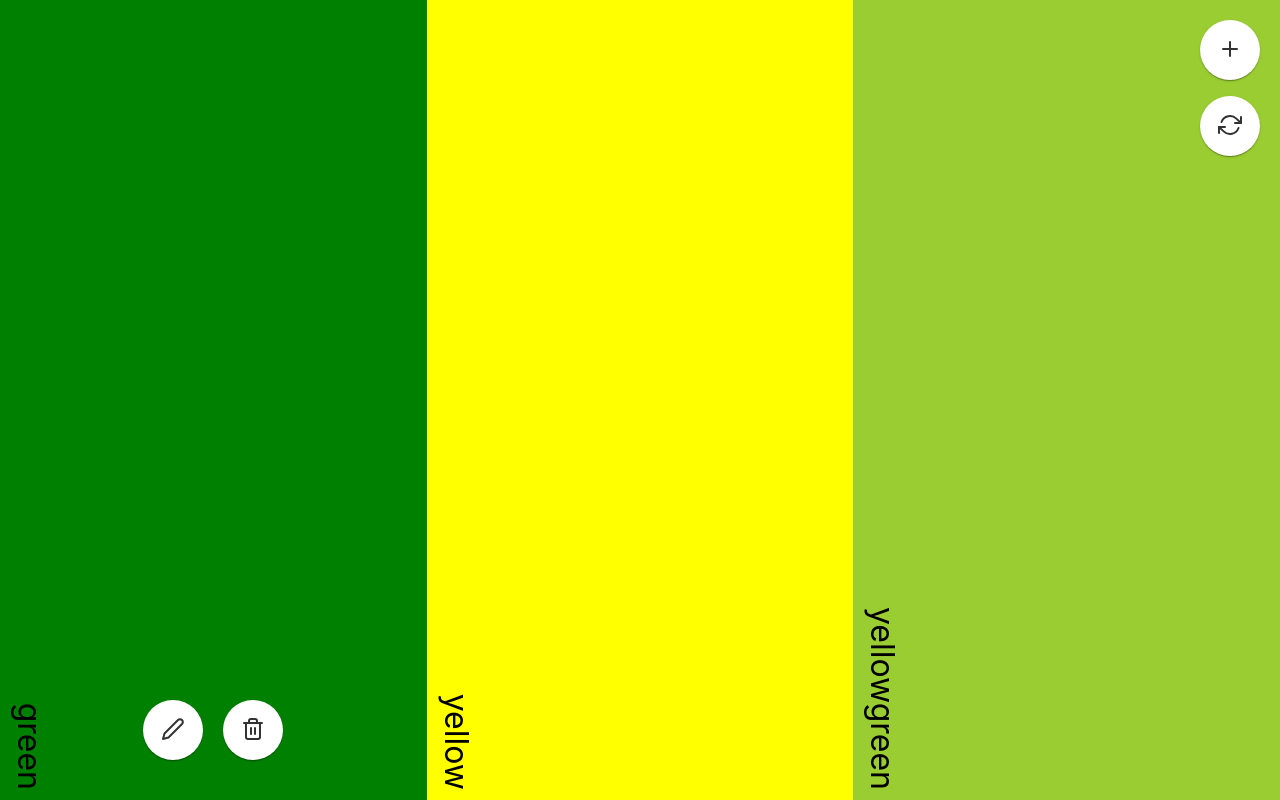
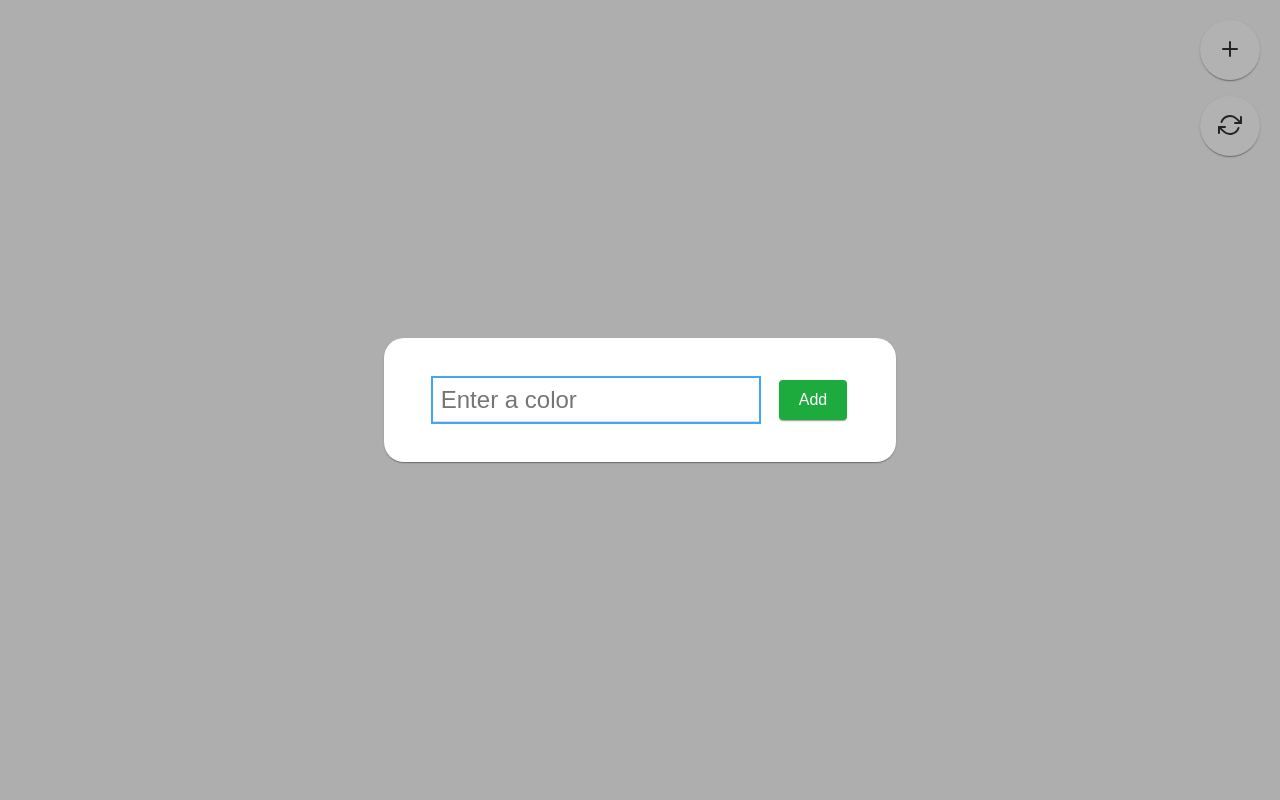
Before and after one commit to regs79/color-compare, a Next.js app: page / in a window 1280 px wide. Built offline with nearby package versions, Linux system fonts and the light colour scheme.

Commit message:
Added switch for Modal so content can differ. Show form by default if no color is selected.

```diff
--- a/components/AddForm.js
+++ b/components/Form.js
@@ -1,13 +1,13 @@
 import { useRef, useEffect } from 'react'
 import PropTypes from 'prop-types'
 import styled from 'styled-components'
-import { Plus } from 'react-feather'
 import Button from './Button'
 
-const AddForm = ({
+const Form = ({
   handleChange,
   handleSubmit,
   hasError,
+  label,
   isVisible,
   value,
 }) => {
@@ -23,7 +23,7 @@ const AddForm = ({
     <form>
       <InputWrap>
         <Input
-          id="new-color"
+          id="color"
           onChange={handleChange}
           placeholder="Enter a color"
           ref={inputRef}
@@ -32,8 +32,8 @@ const AddForm = ({
         <Button
           handleClick={handleSubmit}
           color="#1dab3e"
-          icon={<Plus />}
-          label="Add"
+          // icon={<Plus />}
+          label={label}
           textColor="#ffffff"
           variant="text"
         />
@@ -43,15 +43,16 @@ const AddForm = ({
   )
 }
 
-AddForm.propTypes = {
+Form.propTypes = {
   handleChange: PropTypes.func,
   handleSubmit: PropTypes.func,
   hasError: PropTypes.bool,
-  isVisible: PropTypes.bool,
+  label: PropTypes.string.isRequired,
+  isVisible: PropTypes.func,
   value: PropTypes.string,
 }
 
-AddForm.defaultProps = {
+Form.defaultProps = {
   handleChange: () => {},
   handleSubmit: () => {},
   hasError: false,
@@ -78,4 +79,4 @@ const Input = styled.input`
   }
 `
 
-export default AddForm
+export default Form
--- a/components/Modal.js
+++ b/components/Modal.js
@@ -1,44 +1,74 @@
-import React from 'react'
+import { forwardRef, useImperativeHandle, useState } from 'react'
+import ReactDOM from 'react-dom'
 import PropTypes from 'prop-types'
-import ReactDOM from 'react-dom'
 import styled from 'styled-components'
 
-const Modal = ({ children }) => {
+const Modal = forwardRef(({ children }, ref) => {
+  const [display, setDisplay] = useState(false)
+
+  const open = () => {
+    setDisplay(true)
+  }
+
+  const close = () => {
+    setDisplay(false)
+  }
+
+  useImperativeHandle(ref, () => {
+    return {
+      openModal: () => open(),
+      closeModal: () => close(),
+    }
+  })
+
+  if (display) {
     return ReactDOM.createPortal(
       <Wrapper>
+        <BackDrop onClick={close} />
         <Content>{children}</Content>
       </Wrapper>,
       document.body
     )
   }
+  return null
+})
 
 Modal.propTypes = {
-  children: PropTypes.node,
+  children: PropTypes.node.isRequired,
 }
 
 const Wrapper = styled.div`
-  position: absolute;
+  position: fixed;
+  top: 0;
+  bottom: 0;
   left: 0;
   right: 0;
+`
+
+const BackDrop = styled.div`
+  position: fixed;
   top: 0;
   bottom: 0;
-  display: flex;
-  justify-content: center;
-  align-items: center;
-  background-color: rgba(255, 255, 255, 0.7);
+  left: 0;
+  right: 0;
+  z-index: 100;
+  background-color: rgba(0, 0, 0, 0.3);
 `
 
 const Content = styled.div`
   position: absolute;
+  z-index: 101;
   top: 50%;
   left: 50%;
   transform: translate(-50%, -50%);
-  z-index: 1;
-  padding: 60px 40px;
+  width: 40%;
+  /* height: 40%; */
+  padding: 40px;
   border-radius: 20px;
   background: #ffffff;
   box-shadow: rgba(0, 0, 0, 0.2) 0px 2px 1px -1px,
     rgba(0, 0, 0, 0.14) 0px 1px 1px 0px, rgba(0, 0, 0, 0.12) 0px 1px 3px 0px;
 `
 
+Modal.displayName = 'Modal'
 export default Modal
--- a/pages/index.js
+++ b/pages/index.js
@@ -1,9 +1,9 @@
-import React, { useState } from 'react'
+import React, { useEffect, useRef, useState } from 'react'
 import Head from 'next/head'
 import validateColor from 'validate-color'
 import styled from 'styled-components'
 import { Plus, RefreshCw } from 'react-feather'
-import AddForm from '../components/AddForm'
+import Form from '../components/Form'
 import Grid from '../components/Grid'
 import Color from '../components/Color'
 import Button from '../components/Button'
@@ -22,12 +22,31 @@ const ActionWrap = styled.div`
 `
 
 export default function Home() {
-  const [colors, setColors] = useState(['green', 'yellow', 'yellowgreen'])
-  const [newColor, setNewColor] = useState(null)
+  const [colors, setColors] = useState([])
+  const [newColor, setNewColor] = useState('')
   const [editColor, setEditColor] = useState(null)
   const [hasError, setHasError] = useState(false)
   const [showAdd, setShowAdd] = useState(false)
   const [isEditing, setIsEditing] = useState(false)
+  const [contentType, setContentType] = useState(null)
+
+  const modalRef = useRef()
+
+  const openModal = () => {
+    modalRef.current.openModal()
+  }
+
+  const closeModal = () => {
+    document.getElementById('color').value = ''
+    setNewColor('')
+    modalRef.current.closeModal()
+  }
+
+  const handleAdd = () => {
+    setContentType('add')
+    openModal()
+    setNewColor('')
+  }
 
   const handleChange = (e) => {
     const { value } = e.target
@@ -35,10 +54,11 @@ export default function Home() {
   }
 
   const handleEdit = (index) => {
+    setContentType('edit')
     setIsEditing(true)
     setNewColor(colors[index])
     setEditColor(index)
-    setShowAdd(true)
+    openModal()
   }
 
   const handleRemove = (index) => {
@@ -65,17 +85,52 @@ export default function Home() {
       setColors(array)
       setEditColor(null)
       setIsEditing(false)
-      document.getElementById('new-color').value = ''
+      document.getElementById('color').value = ''
       setNewColor('')
-      setShowAdd(false)
+      closeModal()
     } else {
       setHasError(false)
       setColors([...colors, newColor])
-      document.getElementById('new-color').value = ''
+      document.getElementById('color').value = ''
       setNewColor('')
-      setShowAdd(false)
+      closeModal()
     }
   }
+
+  function ModalContent(type) {
+    switch (type) {
+      case 'add':
+        return (
+          <Form
+            label="Add"
+            handleChange={handleChange}
+            handleSubmit={handleSubmit}
+            hasError={hasError}
+            isVisible={setShowAdd}
+            value={newColor}
+          />
+        )
+      case 'edit':
+        return (
+          <Form
+            label="Change"
+            handleChange={handleChange}
+            handleSubmit={handleSubmit}
+            hasError={hasError}
+            isVisible={setShowAdd}
+            value={newColor}
+          />
+        )
+      default:
+        return <div>You know...the usual</div>
+    }
+  }
+
+  useEffect(() => {
+    if (colors.length <= 0) {
+      handleAdd()
+    }
+  }, [colors])
 
   return (
     <div>
@@ -96,10 +151,9 @@ export default function Home() {
           ))}
         </Grid>
       ) : null}
-      {colors.length >= 2 ? (
       <ActionWrap>
         <Button
-            handleClick={() => setShowAdd(!showAdd)}
+          handleClick={handleAdd}
           icon={<Plus size={24} />}
           label="Add"
           variant="icon"
@@ -111,18 +165,7 @@ export default function Home() {
           variant="icon"
         />
       </ActionWrap>
-      ) : null}
-      {colors.length < 2 || showAdd ? (
-        <Modal>
-          <AddForm
-            handleChange={handleChange}
-            handleSubmit={handleSubmit}
-            hasError={hasError}
-            isVisible={setShowAdd}
-            value={newColor}
-          />
-        </Modal>
-      ) : null}
+      <Modal ref={modalRef}>{ModalContent(contentType)}</Modal>
     </div>
   )
 }
```
Lines whose indentation alone changed are shown as unchanged.
